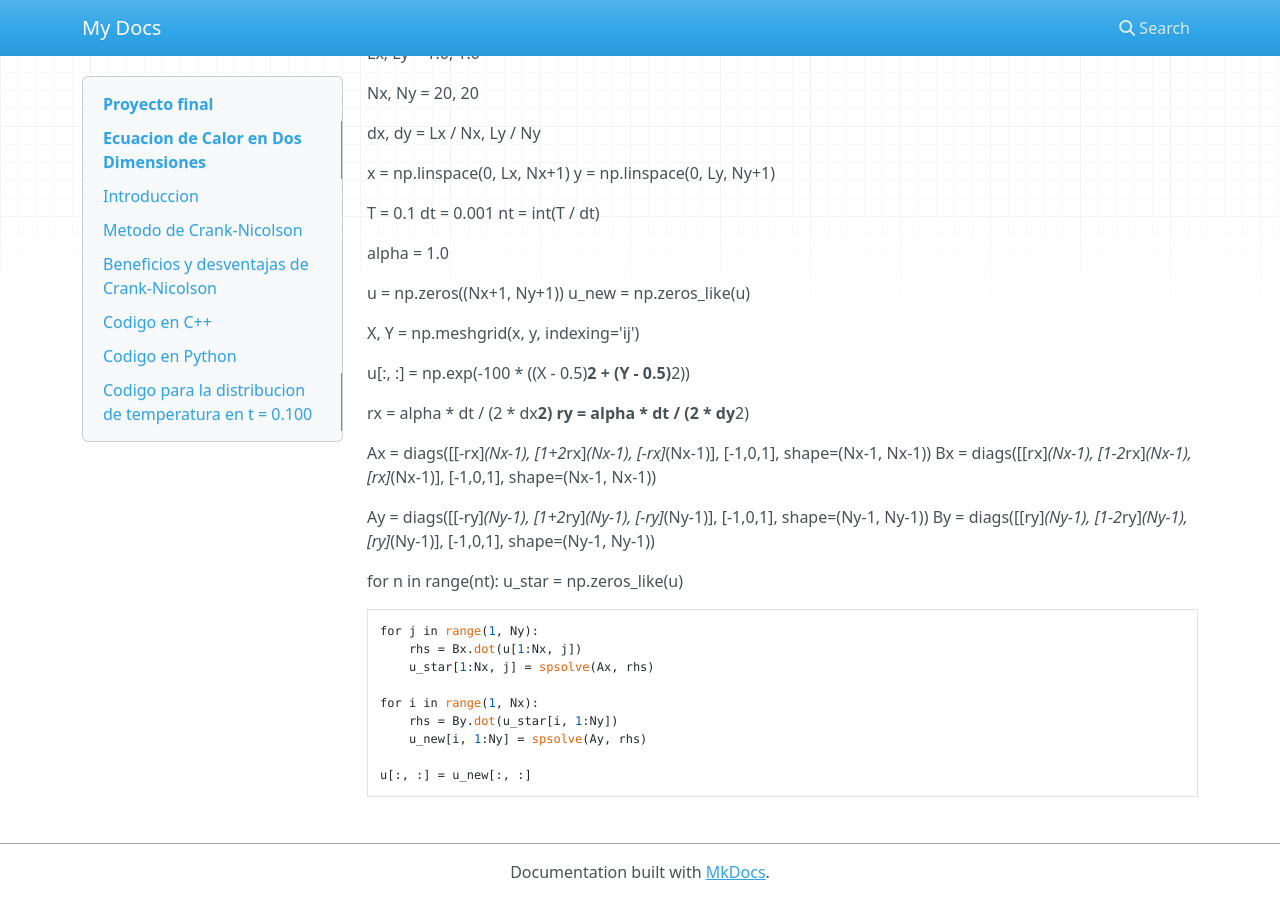
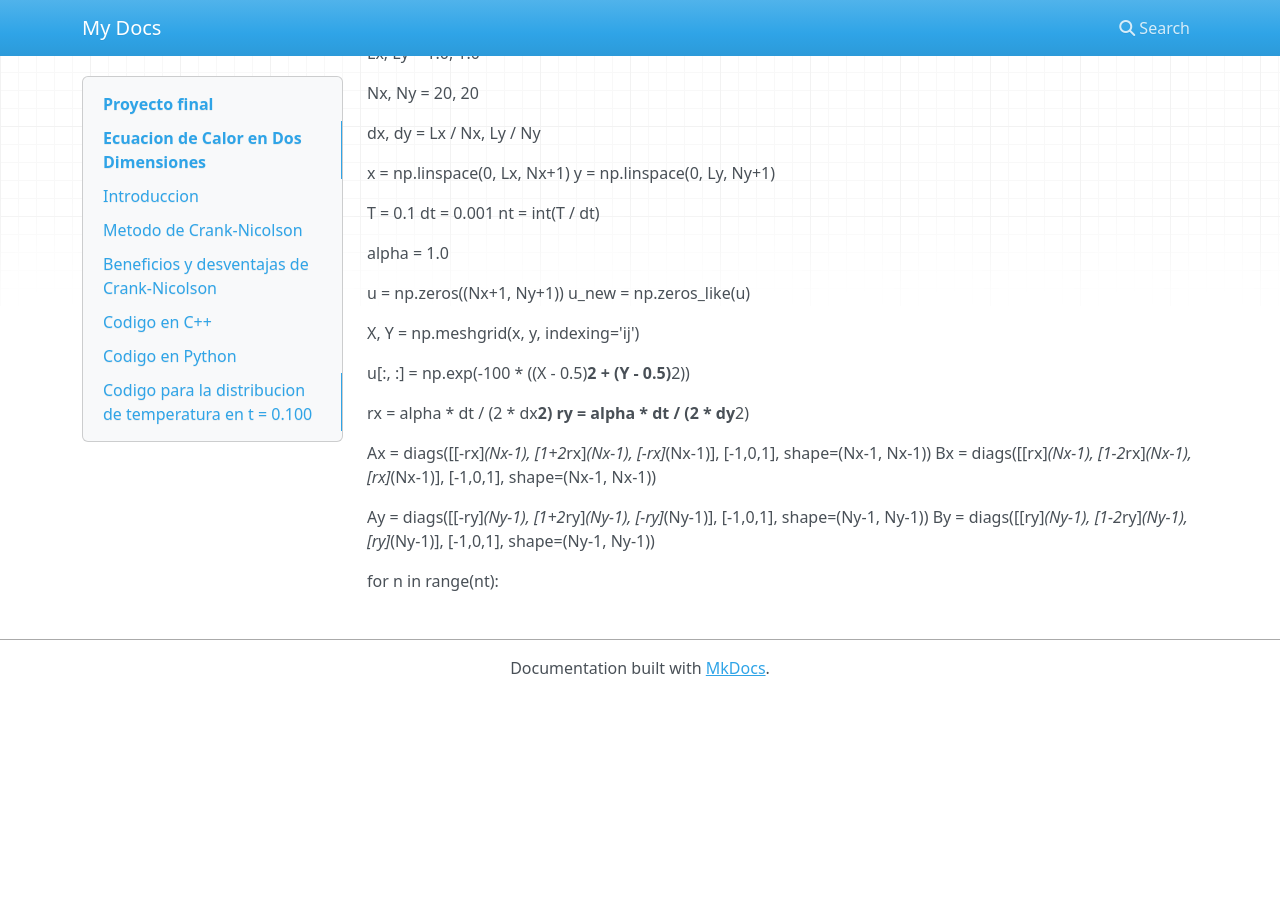
Before and after one commit to Sofido23/ecuacion-de-calor, an MkDocs documentation site: the page built from docs/index.md, in a window 1280 px wide and 900 px high, scrolled down 2085 px. Built offline with MkDocs 1.6.1, drawn with Linux system fonts in a browser that asks for light colours; nearby versions of some CDN libraries; after the commit the page ends 2781 px from its top, so only the background shows below that.

Commit message:
Actualizacion de contenido

```diff
--- a/docs/index.md
+++ b/docs/index.md
@@ -110,14 +110,3 @@
 By = diags([[ry]*(Ny-1), [1-2*ry]*(Ny-1), [ry]*(Ny-1)], [-1,0,1], shape=(Ny-1, Ny-1))
 
 for n in range(nt):
-    u_star = np.zeros_like(u)
-
-    for j in range(1, Ny):
-        rhs = Bx.dot(u[1:Nx, j])
-        u_star[1:Nx, j] = spsolve(Ax, rhs)
-
-    for i in range(1, Nx):
-        rhs = By.dot(u_star[i, 1:Ny])
-        u_new[i, 1:Ny] = spsolve(Ay, rhs)
-
-    u[:, :] = u_new[:, :]
```
